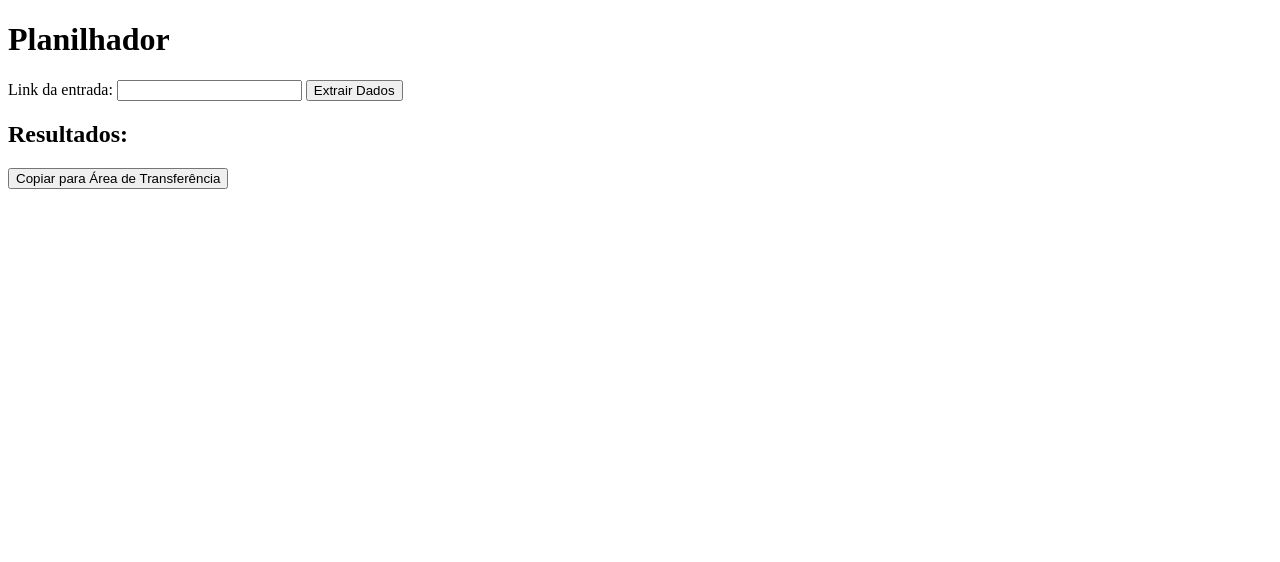
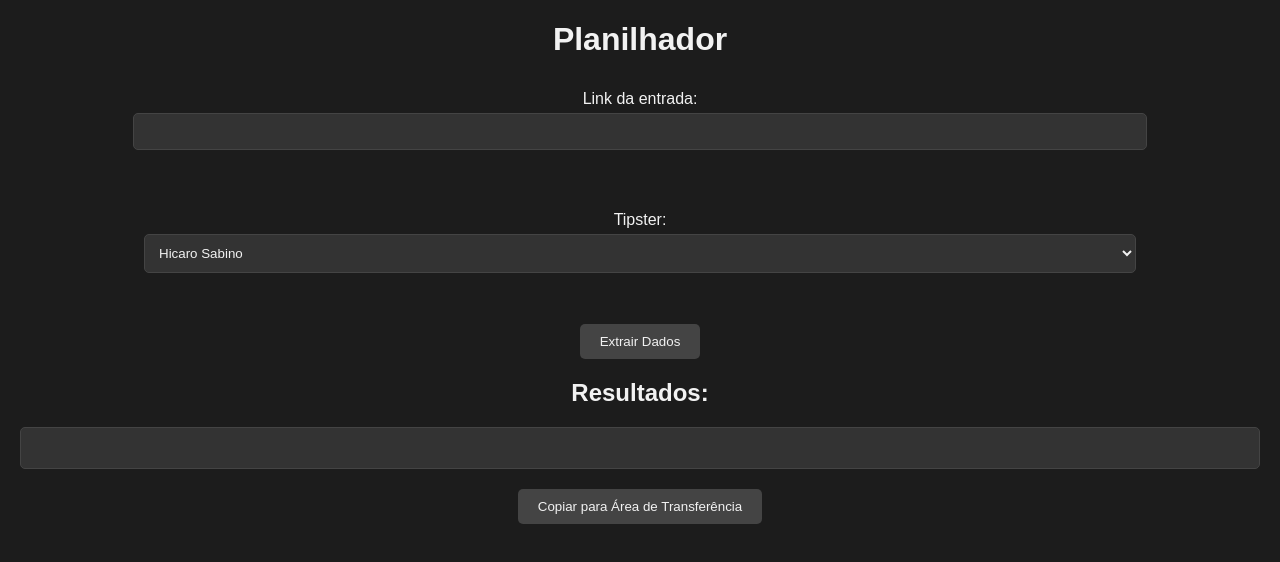
Before and after one commit to HicaroNunes/planilhadorjs, a website: page public/index.html in a window 1280 px wide. Drawn offline with Linux system fonts and the light colour scheme.

Commit message:
0.0.3
Select adicionado com o tipster e adicionado na copia pro excel, e adicionado o if comparando as datas para saber as entradas pré e live.

```diff
--- a/public/index.html
+++ b/public/index.html
@@ -4,12 +4,20 @@
     <meta charset="UTF-8">
     <meta name="viewport" content="width=device-width, initial-scale=1.0">
     <title>Planilhador</title>
+    <link rel="stylesheet" href="styles.css">
 </head>
 <body>
     <h1>Planilhador</h1>
     <form id="scrapeForm">
         <label for="url">Link da entrada:</label>
         <input type="text" id="url" name="url" required>
+        <br><br>
+        <label for="category">Tipster: </label>
+        <select id="category" name="category">
+            <option value="Hicaro Sabino">Hicaro Sabino</option>
+            <option value="Gabriel Leiroz">Gabriel Leiroz</option>
+        </select>
+        <br><br>
         <button type="submit">Extrair Dados</button>
     </form>
     <h2>Resultados:</h2>
@@ -21,6 +29,7 @@
             event.preventDefault(); // Previne o comportamento padrão de envio do formulário
 
             const url = document.getElementById('url').value.trim(); // Obtém a URL e remove espaços em branco extras
+            const tipster = document.getElementById('category').value; // Obtém a categoria selecionada
 
             try {
                 // Envia a requisição POST assíncrona para o servidor Node.js
@@ -39,18 +48,24 @@
                 // Converte a resposta para JSON
                 const result = await response.json();
 
+
+
                 // Atualiza o conteúdo do elemento #output com os dados retornados
                 document.getElementById('output').textContent =
                     `Odd: ${result.oddText2}\n` +
                     `Competição: ${result.compText}\n` +
-                    `Data: ${result.dateText2}\n` +
+                    `Data do jogo: ${result.dateText2}\n` +
+                    `Hora do jogo: ${result.horaText}\n` +
                     `Entrada: ${result.ent2Text} - ${result.entText}\n` +
                     `Unidade: ${result.uniText2}\n` +
+                    `Tipsper: ${tipster}\n` +
+                    `Data/Hora da entrada: ${result.dateEntText}\n` +
+                    `Pre/Live: ${result.situacao}\n` +
                     `Evento: ${result.eventText}`;
 
                 // Armazena os dados em um atributo data do botão para serem usados na cópia
                 document.getElementById('copyBtn').dataset.copyText =
-                    `${result.dateText2}\t\t${result.compText}\t${result.eventText}\t\t\t${result.uniText2}\t${result.oddText2}\t\t\t${result.ent2Text} - ${result.entText}`;
+                    `${result.dateText2}\t${tipster}\t${result.compText}\t${result.eventText}\t\t\t${result.uniText2}\t${result.oddText2}\t\t\t${result.ent2Text} - ${result.entText}`;
 
             } catch (error) {
                 console.error('Erro:', error);
@@ -58,7 +73,7 @@
             }
         });
 
-        // Associa o evento de clique ao botão de cópia
+        // Evento de Click para copiar os dados
         document.getElementById('copyBtn').addEventListener('click', function() {
             const data = document.getElementById('copyBtn').dataset.copyText;
             if (data) {
--- /dev/null
+++ b/public/styles.css
@@ -0,0 +1,63 @@
+body {
+    font-family: Arial, sans-serif;
+    background-color: #1c1c1c;
+    color: #f2f2f2;
+    margin: 0;
+    padding: 0;
+}
+h1, h2 {
+    text-align: center;
+    color: #f2f2f2;
+}
+form {
+    display: flex;
+    flex-direction: column;
+    align-items: center;
+    margin: 20px;
+}
+label {
+    margin: 10px 0 5px;
+}
+input, select {
+    width: 80%;
+    padding: 10px;
+    margin-bottom: 15px;
+    border: 1px solid #444;
+    border-radius: 5px;
+    background-color: #333;
+    color: #f2f2f2;
+}
+button {
+    padding: 10px 20px;
+    background-color: #444;
+    border: none;
+    border-radius: 5px;
+    color: #f2f2f2;
+    cursor: pointer;
+    transition: background-color 0.3s;
+}
+button:hover {
+    background-color: #555;
+}
+#output {
+    white-space: pre-wrap;
+    background-color: #333;
+    padding: 20px;
+    margin: 20px;
+    border-radius: 5px;
+    border: 1px solid #444;
+}
+#copyBtn {
+    display: block;
+    margin: 0 auto;
+    padding: 10px 20px;
+    background-color: #444;
+    border: none;
+    border-radius: 5px;
+    color: #f2f2f2;
+    cursor: pointer;
+    transition: background-color 0.3s;
+}
+#copyBtn:hover {
+    background-color: #555;
+}
```
Also changed, not shown: src/scrape.js (+81 -30 lines).
